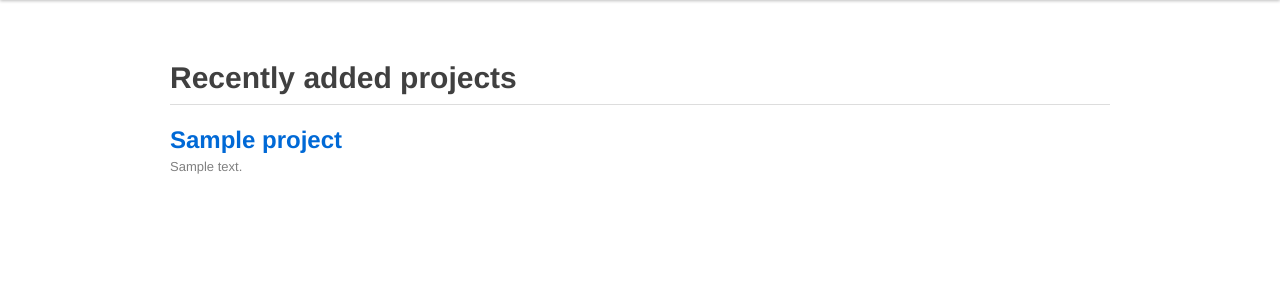
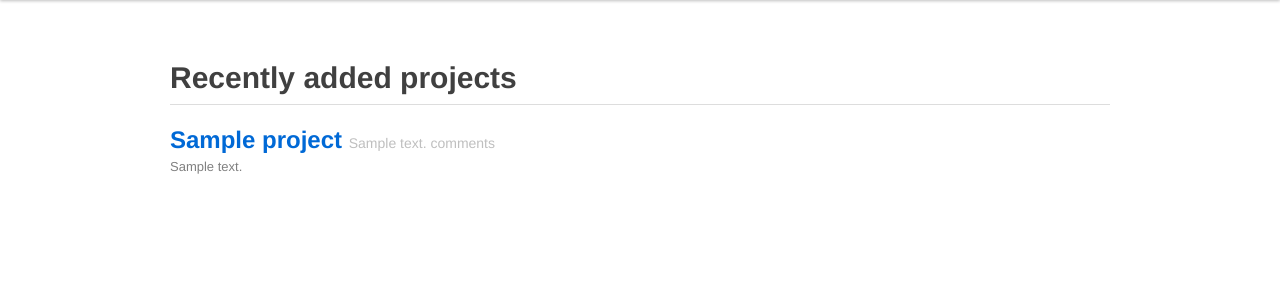
Before and after one commit to KnpLabs/marketplace, a PHP site: template src/Resources/views/homepage.html.twig in a window 1280 px wide. Shown: the part 40-340 px from the top of the page. Run offline with PHP 8.4, Linux system fonts and the light colour scheme; the template is opened without the code that fills it: most values are stand-ins (such as "Sample title", 1, 10 or a date in 2020); some libraries are stand-ins or nearby versions.

Commit message:
Added comments count on homepage

```diff
--- a/src/Resources/views/Project/show.html.twig
+++ b/src/Resources/views/Project/show.html.twig
@@ -28,7 +28,7 @@
 
     </div>
 
-    <h2>
+    <h2 id="comments">
         Comments
         {% if comments|length %}
         <small>{{ comments|length }} of them</small>
--- a/src/Resources/views/homepage.html.twig
+++ b/src/Resources/views/homepage.html.twig
@@ -6,7 +6,18 @@
     </div>
 
     {% for project in projects %}
-        <h2><a href="{{ path('project_show', { "id": project.id }) }}">{{ project.name }}</a></h2>
+        <h2>
+            <a href="{{ path('project_show', { "id": project.id }) }}">{{ project.name }}</a>
+            <small>
+                {% if project.comments == 0 %}
+                    no comments
+                {% elseif project.comments == 1 %}
+                    1 comment
+                {% else %}
+                    {{ project.comments }} comments
+                {% endif %}
+            </small>
+        </h2>
         <p>{{ project.description_html|raw }}</p>
     {% endfor %}
 
--- a/src/app.php
+++ b/src/app.php
@@ -6,7 +6,7 @@ $app = require_once __DIR__.'/bootstrap.php';
  * Homepage, lists recent projects
  */
 $app->get('/', function() use ($app) {
-    $projects = $app['db']->fetchAll('SELECT * FROM project ORDER BY id DESC');
+    $projects = $app['db']->fetchAll('SELECT p.*, COUNT(c.id) as comments FROM project p LEFT JOIN comment c ON c.project_id = p.id GROUP BY p.id ORDER BY id DESC');
 
     return $app['twig']->render('homepage.html.twig', array(
         'projects' => $projects,
```
